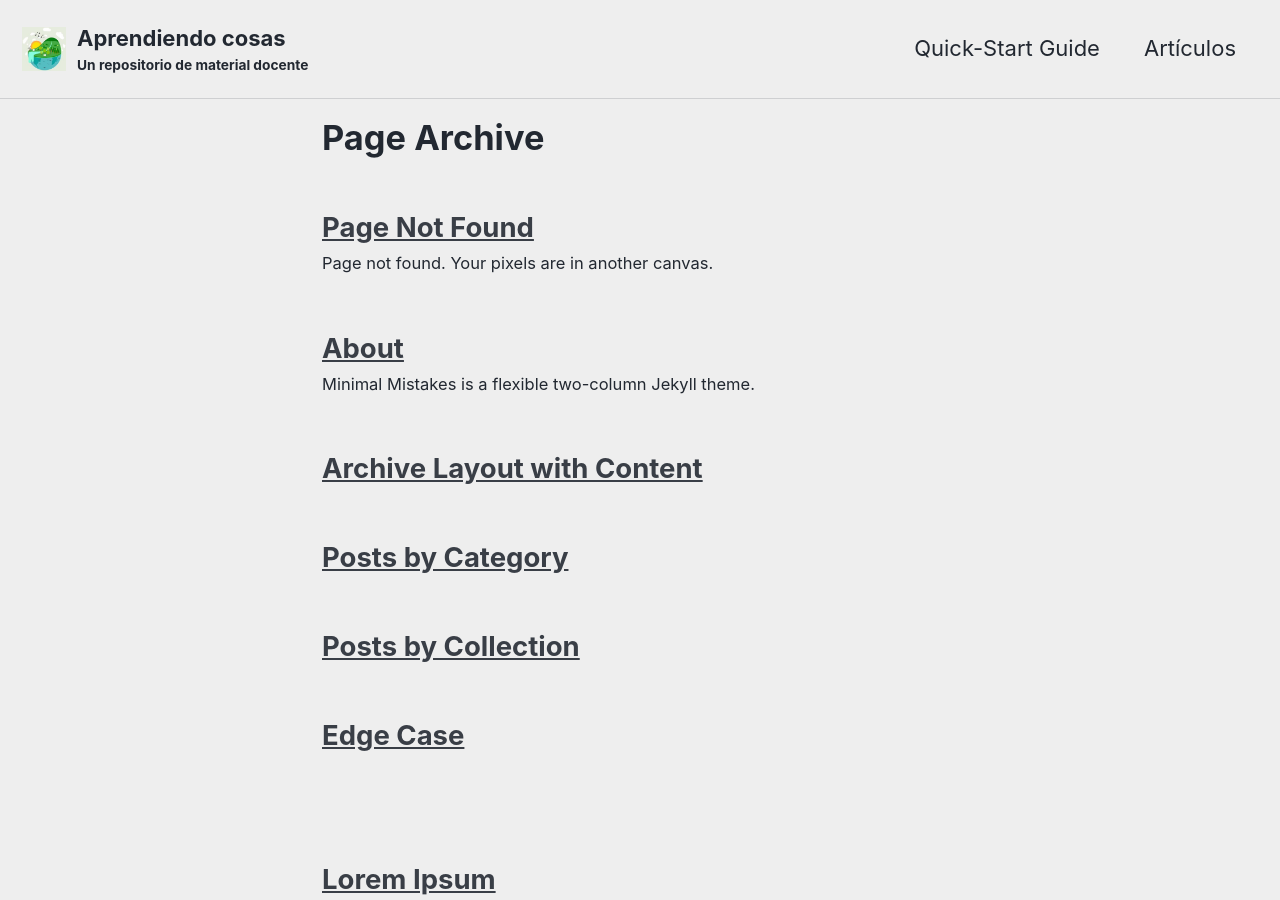
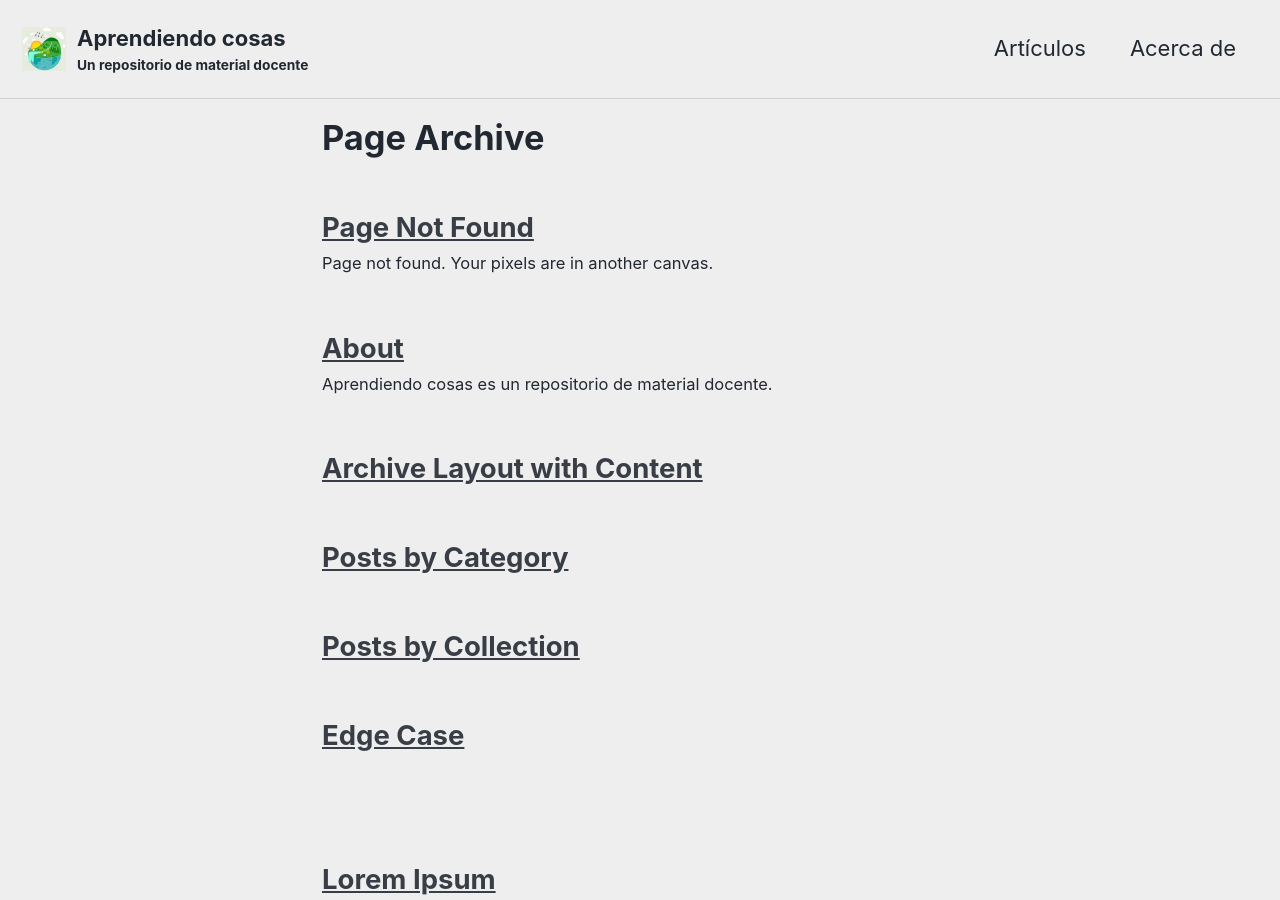
Before and after one commit to aprendiendo-cosas/aprendiendo-cosas.github.io, a Jekyll site: the page built from _pages/page-archive.html, in a window 1280 px wide and 900 px high. Built offline with Jekyll 4.4.1, drawn with Linux system fonts in a browser that asks for light colours; cached includes are drawn as plain includes; some of the changed lines change nothing that is shown.

Commit message:
Añado modificado el archivo about.md y modifico navigation.yml para que apunte a ese archivo y no a la web de minimal mistakes

```diff
--- a/_data/navigation.yml
+++ b/_data/navigation.yml
@@ -1,11 +1,12 @@
 # main links
 main:
-  - title: "Quick-Start Guide"
-    url: https://mmistakes.github.io/minimal-mistakes/docs/quick-start-guide/
+  # - title: "Quick-Start Guide"
+  #   url: https://mmistakes.github.io/minimal-mistakes/docs/quick-start-guide/
   - title: "Artículos"
     url: /year-archive/
-  # - title: "About"
+  - title: "Acerca de"
   #   url: https://mmistakes.github.io/minimal-mistakes/about/
+    url: /about/
   # - title: "Sample Posts"
   #   url: /year-archive/
   # - title: "Sample Collections"
--- a/_pages/about.md
+++ b/_pages/about.md
@@ -1,7 +1,7 @@
 ---
 permalink: /about/
 title: "About"
-excerpt: "Minimal Mistakes is a flexible two-column Jekyll theme."
+excerpt: "Aprendiendo cosas es un repositorio de material docente."
 layouts_gallery:
   - url: /assets/images/mm-layout-splash.png
     image_path: /assets/images/mm-layout-splash.png
@@ -16,70 +16,8 @@ last_modified_at: 2022-05-27T11:59:26-04:00
 toc: true
 ---
 
-Minimal Mistakes is a flexible two-column Jekyll theme. Perfect for hosting your personal site, blog, or portfolio on GitHub or self-hosting on your own server. As the name implies --- styling is purposely minimalistic to be enhanced and customized by you :smile:.
+## Acerca de
 
-{% include gallery id="layouts_gallery" caption="Examples of included layouts `splash`, `single`, and `archive`." %}
+Aquí puede ir información de Curro o el repositorio. Con formato markdown.
 
-[Install the Theme]({{ "/docs/quick-start-guide/" | relative_url }}){: .btn .btn--success .btn--large}
-
-## Notable Features
-
-- Bundled as a "theme gem" for easier install/upgrading.
-- Compatible with GitHub Pages.
-- Support for Jekyll's built-in Sass/SCSS preprocessor.
-- Nine different skins (color variations).
-- Several responsive layout options (single, archive index, search, splash, and paginated home page).
-- Optimized for search engines with support for [Twitter Cards](https://dev.twitter.com/cards/overview) and [Open Graph](http://ogp.me/) data
-- Optional [header images](https://mmistakes.github.io/minimal-mistakes/docs/layouts/#headers), [custom sidebars](https://mmistakes.github.io/minimal-mistakes/docs/layouts/#sidebars), [table of contents](https://mmistakes.github.io/minimal-mistakes/docs/helpers/#table-of-contents), [galleries](https://mmistakes.github.io/minimal-mistakes/docs/helpers/#gallery), related posts, [breadcrumb links](https://mmistakes.github.io/minimal-mistakes/docs/configuration/#breadcrumb-navigation-beta), [navigation lists](https://mmistakes.github.io/minimal-mistakes/docs/helpers/#navigation-list), and more.
-- Commenting support (powered by [Disqus](https://disqus.com/), [Facebook](https://developers.facebook.com/docs/plugins/comments), [Discourse](https://www.discourse.org/), [utterances](https://utteranc.es/), [giscus](https://giscus.app/), static-based via [Staticman v1 and v2](https://staticman.net/), and custom).
-- [Google Analytics](https://www.google.com/analytics/) support.
-- UI localized text in English (default), Arabic (عربي), Brazilian Portuguese (Português brasileiro), Catalan, Chinese, Danish, Dutch, Finnish, French (Français), German (Deutsch), Greek, Hebrew, Hindi (हिंदी), Hungarian, Indonesian, Irish (Gaeilge), Italian (Italiano), Japanese, Kiswahili, Korean, Malayalam, Myanmar (Burmese), Nepali (Nepalese), Norwegian (Norsk), Persian (فارسی), Polish, Punjabi (ਪੰਜਾਬੀ), Romanian, Russian, Slovak, Spanish (Español), Swedish, Thai, Turkish (Türkçe), and Vietnamese.
-
-## Demo Pages
-
-| Name                                        | Description                                           |
-| ------------------------------------------- | ----------------------------------------------------- |
-| [Post with Header Image][header-image-post] | A post with a large header image. |
-| [HTML Tags and Formatting Post][html-tags-post] | A variety of common markup showing how the theme styles them. |
-| [Syntax Highlighting Post][syntax-post] | Post displaying highlighted code. |
-| [Post with a Gallery][gallery-post] | A post showing several images wrapped in `<figure>` elements. |
-| [Sample Collection Page][sample-collection] | Single page from a collection. |
-| [Categories Archive][categories-archive] | Posts grouped by category. |
-| [Tags Archive][tags-archive] | Posts grouped by tag. |
-
-For even more demo pages check the [posts archive][year-archive].
-
-[header-image-post]: {{ "" | relative_url }}{% post_url 2012-03-15-layout-header-image-text-readability %}
-[gallery-post]: {{ "" | relative_url }}{% post_url 2010-09-09-post-gallery %}
-[html-tags-post]: {{ "" | relative_url }}{% post_url 2013-01-11-markup-html-tags-and-formatting %}
-[syntax-post]: {{ "" | relative_url }}{% post_url 2013-08-16-markup-syntax-highlighting %}
-[sample-collection]: {{ "/recipes/chocolate-chip-cookies/" | relative_url }}
-[categories-archive]: {{ "/categories/" | relative_url }}
-[tags-archive]: {{ "/tags/" | relative_url }}
-[year-archive]: {{ "/year-archive/" | relative_url }}
-
----
-
-## Credits
-
-### Icons + Demo Images:
-
-- [The Noun Project](https://thenounproject.com) -- Garrett Knoll, Arthur Shlain, and [tracy tam](https://thenounproject.com/tracytam)
-- [Font Awesome](http://fontawesome.io/)
-- [Unsplash](https://unsplash.com/)
-
-### Other:
-
-- [Jekyll](https://jekyllrb.com/)
-- [jQuery](https://jquery.com/)
-- [Susy](http://susy.oddbird.net/)
-- [Breakpoint](http://breakpoint-sass.com/)
-- [Magnific Popup](http://dimsemenov.com/plugins/magnific-popup/)
-- [FitVids.JS](http://fitvidsjs.com/)
-- Greedy Navigation - [lukejacksonn](https://codepen.io/lukejacksonn/pen/PwmwWV)
-- [jQuery Smooth Scroll](https://github.com/kswedberg/jquery-smooth-scroll)
-- [Lunr](http://lunrjs.com)
-
----
-
-Minimal Mistakes is designed, developed, and maintained by Michael Rose. Just another boring, tattooed, designer from Buffalo New York.
+Ejemplos para el formato en el documento original del minimal mistakes en el directorio _pages del github original
```
